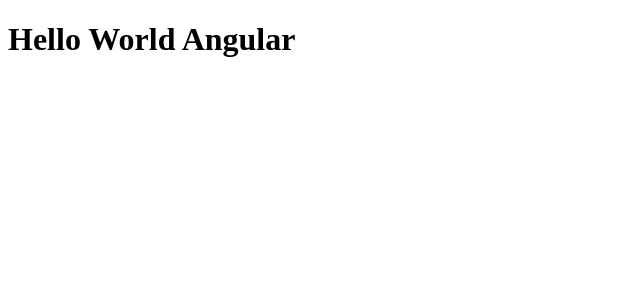
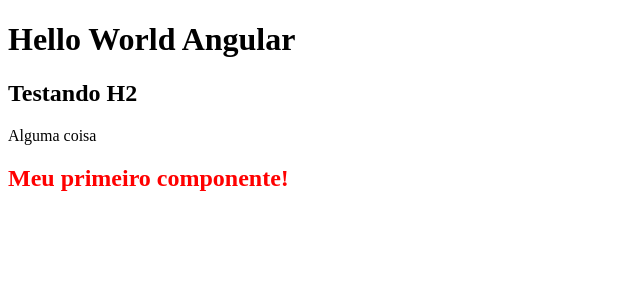
Before and after one commit to Paulodiastst/angular, an Angular app: page / in a window 1280 px wide. Shown: the top 300 px of the page, without its empty margins (0-640 px from the left). Built offline with nearby package versions, Linux system fonts and the light colour scheme.

Commit message:
Angular 13 - Criando componentes

```diff
--- a/src/app/app.component.html
+++ b/src/app/app.component.html
@@ -1 +1,4 @@
 <h1>Hello World Angular</h1>
+<h2>Testando H2</h2>
+<p>Alguma coisa</p>
+<app-first-component></app-first-component>
--- a/src/app/app.module.ts
+++ b/src/app/app.module.ts
@@ -2,10 +2,12 @@
 import { BrowserModule } from '@angular/platform-browser';
 
 import { AppComponent } from './app.component';
+import { FirstComponentComponent } from './components/first-component/first-component.component';
 
 @NgModule({
   declarations: [
-    AppComponent
+    AppComponent,
+    FirstComponentComponent
   ],
   imports: [
     BrowserModule
--- /dev/null
+++ b/src/app/components/first-component/first-component.component.css
@@ -0,0 +1,3 @@
+h2{
+  color: red;
+}
--- /dev/null
+++ b/src/app/components/first-component/first-component.component.html
@@ -0,0 +1 @@
+<h2>Meu primeiro componente!</h2>
--- /dev/null
+++ b/src/app/components/first-component/first-component.component.ts
@@ -0,0 +1,15 @@
+import { Component, OnInit } from '@angular/core';
+
+@Component({
+  selector: 'app-first-component',
+  templateUrl: './first-component.component.html',
+  styleUrls: ['./first-component.component.css']
+})
+export class FirstComponentComponent implements OnInit {
+
+  constructor() { }
+
+  ngOnInit(): void {
+  }
+
+}
--- a/src/index.html
+++ b/src/index.html
@@ -2,7 +2,7 @@
 <html lang="en">
 <head>
   <meta charset="utf-8">
-  <title>CursoAngular</title>
+  <title>Estudando Angular 13</title>
   <base href="/">
   <meta name="viewport" content="width=device-width, initial-scale=1">
   <link rel="icon" type="image/x-icon" href="favicon.ico">
```
Also changed, not shown: 1 other file (tests, documents, lock files or other folders).
